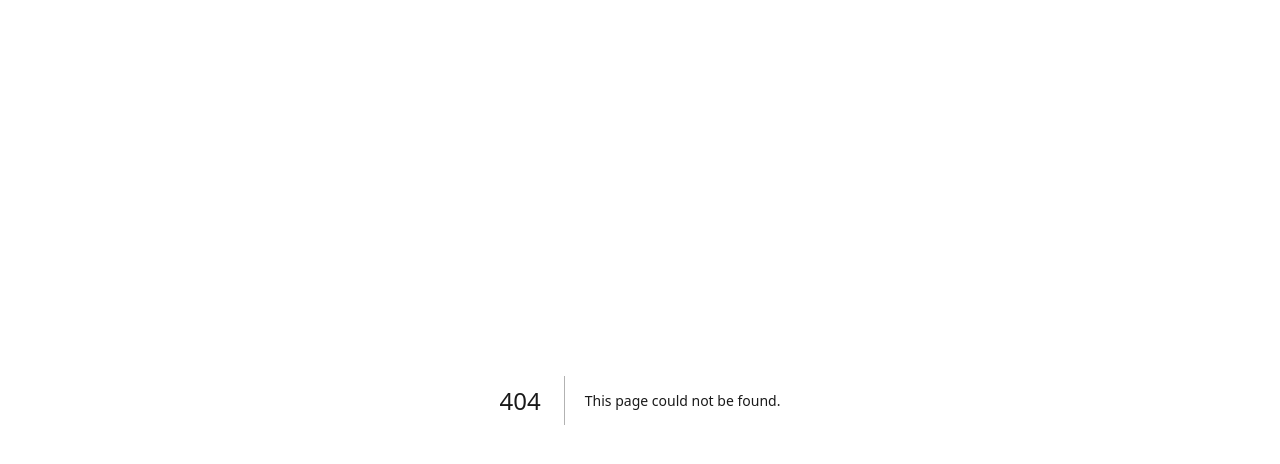
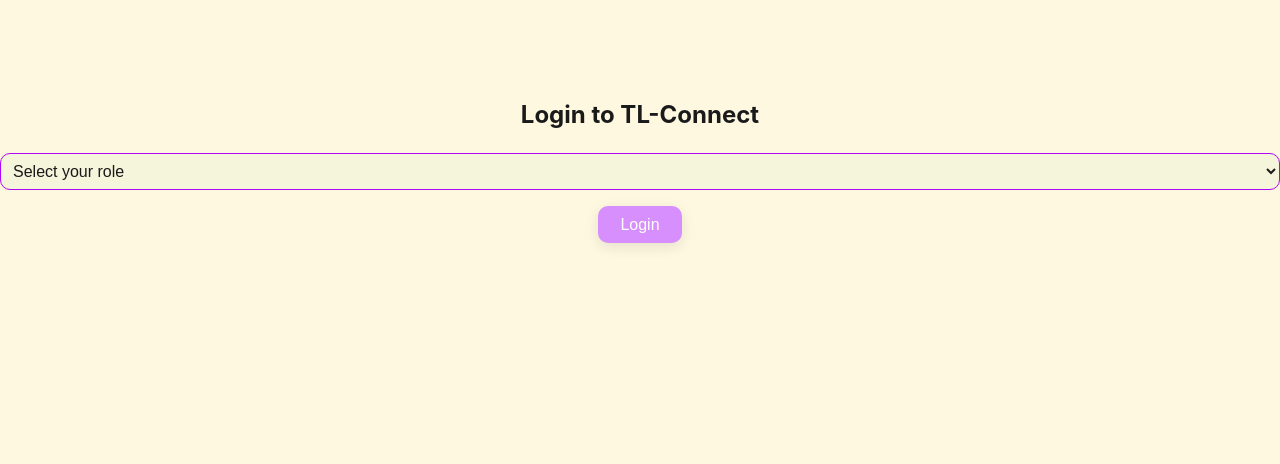
Before and after one commit to PathriVidyaPraveen/TL-Connect, a Next.js app in the folder tl-connect-frontend/: page /login in a window 1280 px wide. Before the commit this address had no page. Shown: the top 464 px of the page. Built offline with nearby package versions, Linux system fonts and the light colour scheme.

Commit message:
Create login.jsx

```diff
--- /dev/null
+++ b/tl-connect-frontend/pages/login.jsx
@@ -0,0 +1,30 @@
+import { useState } from 'react';
+import { useRouter } from 'next/router';
+import styles from '../styles/Login.module.css';
+
+export default function Login() {
+  const [role, setRole] = useState('');
+  const router = useRouter();
+
+  const handleLogin = () => {
+    if (role) {
+      router.push(`/dashboard?role=${role}`);
+    } else {
+      alert('Please select a role');
+    }
+  };
+
+  return (
+    <div className={styles.loginContainer}>
+      <h2>Login to TL-Connect</h2>
+      <select value={role} onChange={(e) => setRole(e.target.value)}>
+        <option value="">Select your role</option>
+        <option value="core">Core</option>
+        <option value="lead">Lead</option>
+        <option value="member">Member</option>
+        <option value="student">Student</option>
+      </select>
+      <button onClick={handleLogin}>Login</button>
+    </div>
+  );
+}
```
